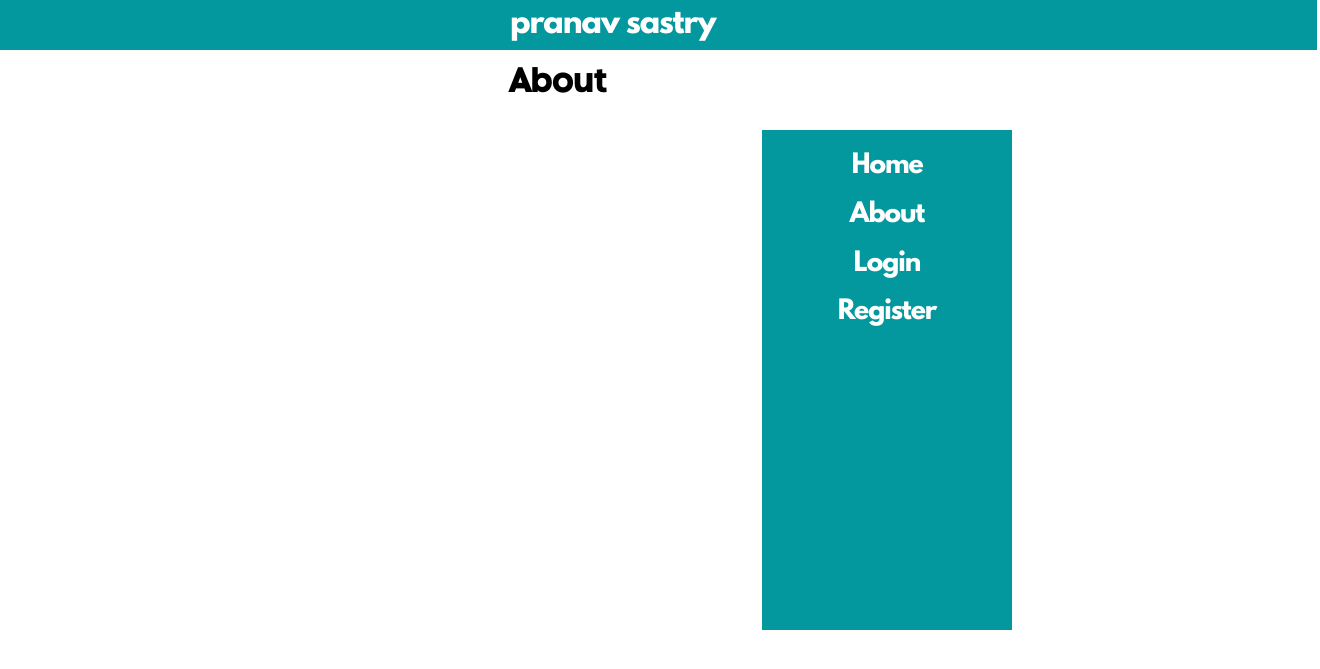
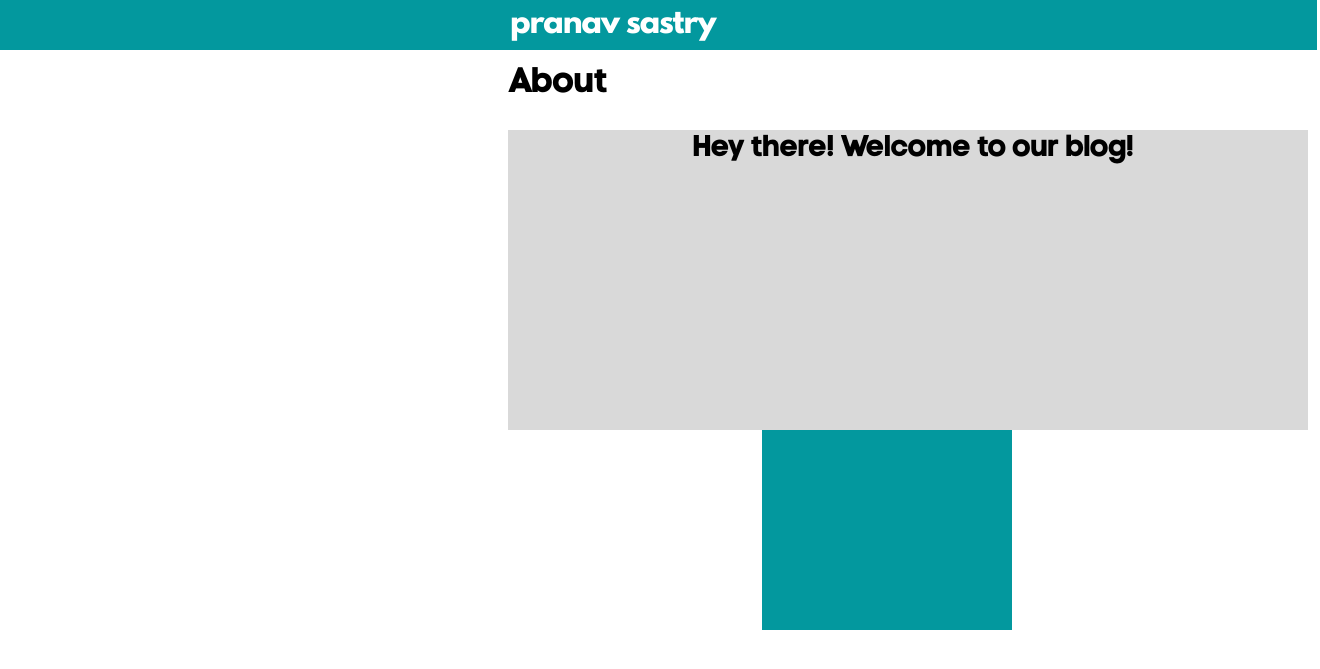
Before and after one commit to pranftw/flask_it, a Flask app: page /about in a window 1320 px wide. Shown: the top 669 px of the page. Run offline with Flask 2, Linux system fonts and the light colour scheme.

Commit message:
Updated about.html

```diff
--- a/flaskblog/templates/about.html
+++ b/flaskblog/templates/about.html
@@ -1,4 +1,8 @@
 {% extends "layout.html" %}
 {% block content %}
   <h1 style="margin-left:500px;">About</h1>
+  <div style="margin-top:-25px;"></div>
+  <div class="post_card">
+    <h1 style="font-size:30px;text-align:center;">Hey there! Welcome to our blog!</h1>
+  </div>
 {% endblock content %}
```
